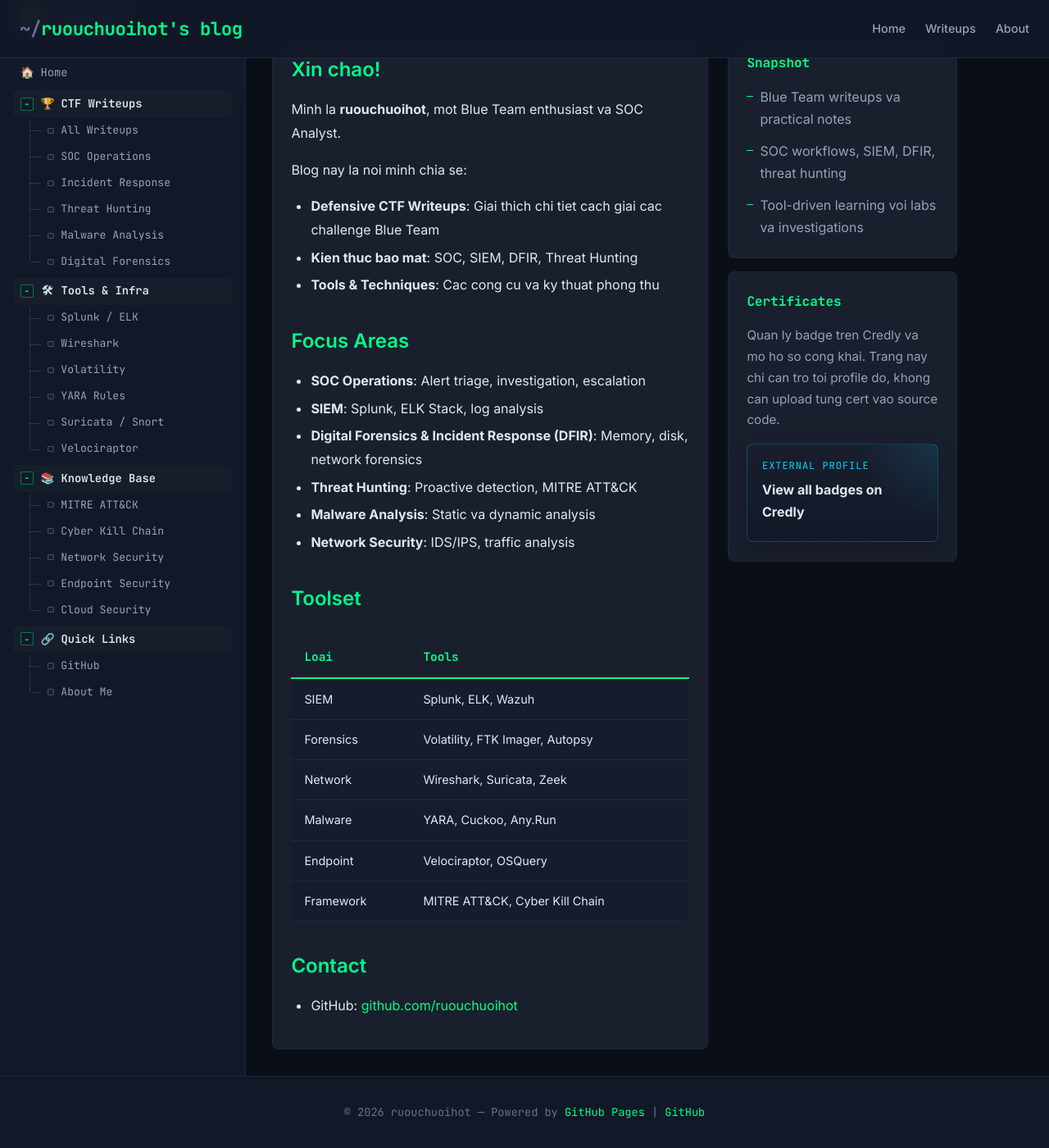
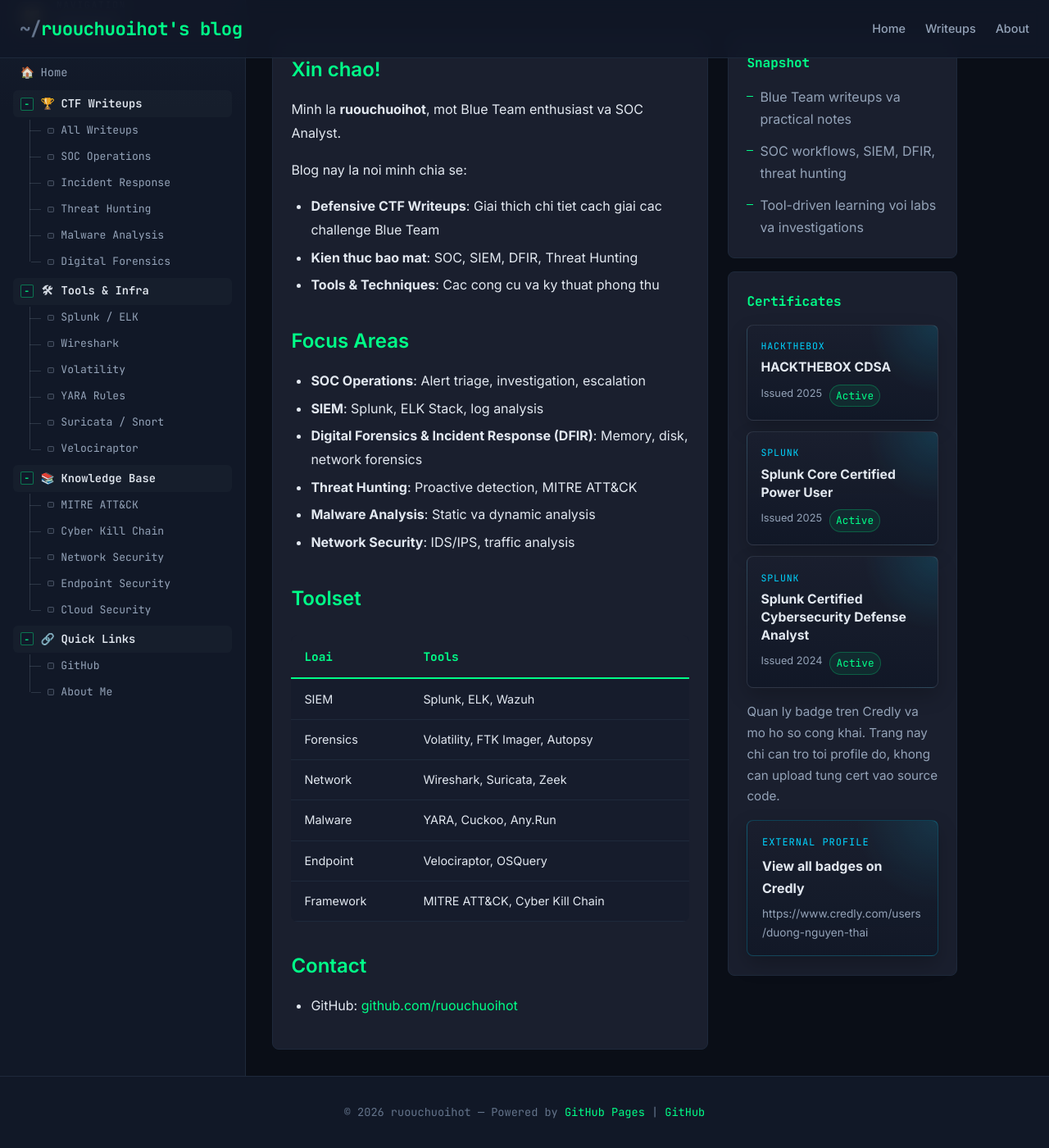
Before and after one commit to ruouchuoihot/ruouchuoihot.github.io, a Jekyll site: the page built from about.md, in a window 1280 px wide and 1400 px high, scrolled down 459 px. Shown: the whole window at 82% size. Built offline with Jekyll 4.4.1, drawn with Linux system fonts in a browser that asks for light colours.

Commit message:
Add featured certificate badge panels

```diff
--- a/_config.yml
+++ b/_config.yml
@@ -14,7 +14,31 @@
 # Update only this public profile URL. Manage badges directly on Credly.
 credly:
   handle: ""
-  profile_url: ""
+  profile_url: "https://www.credly.com/users/duong-nguyen-thai"
+
+# Optional featured certifications shown as badge panels on the About page.
+# Add or remove items here without touching templates.
+featured_certifications:
+  - name: "HACKTHEBOX CDSA"
+    issuer: "HACKTHEBOX"
+    issued: "2025"
+    status: "Active"
+    url: "https://www.credly.com/badges/110ed77d-d158-4075-9f64-6cc986d4161f/public_url"
+    color: "blue"
+
+  - name: "Splunk Core Certified Power User"
+    issuer: "Splunk"
+    issued: "2025"
+    status: "Active"
+    url: "https://www.credly.com/badges/9ea5771a-a9ff-47ed-9756-325b05551531/public_url"
+    color: "blue"
+
+  - name: "Splunk Certified Cybersecurity Defense Analyst"
+    issuer: "Splunk"
+    issued: "2024"
+    status: "Active"
+    url: "https://www.credly.com/badges/23fb1941-faed-4c8e-9d9e-8264244cf3e0/public_url"
+    color: "blue"
 
 # Build settings
 markdown: kramdown
--- a/_layouts/about.html
+++ b/_layouts/about.html
@@ -55,6 +55,24 @@
 
       <section class="about-panel about-cert-panel">
         <h2 class="about-panel-title">Certificates</h2>
+        {% if site.featured_certifications and site.featured_certifications.size > 0 %}
+          <div class="cert-badge-list">
+            {% for cert in site.featured_certifications %}
+              <a class="cert-badge-panel{% if cert.color %} cert-badge-panel-{{ cert.color }}{% endif %}" href="{{ cert.url }}" target="_blank" rel="noreferrer">
+                <span class="cert-badge-issuer">{{ cert.issuer }}</span>
+                <strong class="cert-badge-name">{{ cert.name }}</strong>
+                <div class="cert-badge-meta">
+                  {% if cert.issued %}
+                    <span>Issued {{ cert.issued }}</span>
+                  {% endif %}
+                  {% if cert.status %}
+                    <span class="cert-badge-status">{{ cert.status }}</span>
+                  {% endif %}
+                </div>
+              </a>
+            {% endfor %}
+          </div>
+        {% endif %}
         {% if site.credly.profile_url != blank %}
           <p class="about-panel-text">
             Quan ly badge tren Credly va mo ho so cong khai. Trang nay chi can tro toi profile do, khong can upload tung cert vao source code.
--- a/assets/css/style.css
+++ b/assets/css/style.css
@@ -733,6 +733,83 @@
   font-size: 0.95rem;
 }
 
+.cert-badge-list {
+  display: grid;
+  gap: 0.85rem;
+  margin-bottom: 1rem;
+}
+
+.cert-badge-panel {
+  display: block;
+  padding: 0.95rem 1rem;
+  border: 1px solid rgba(148, 163, 184, 0.18);
+  border-radius: var(--radius);
+  background:
+    radial-gradient(circle at top right, rgba(0, 255, 136, 0.1), transparent 30%),
+    linear-gradient(180deg, rgba(26, 31, 46, 0.98), rgba(17, 24, 39, 0.94));
+  box-shadow: 0 10px 24px rgba(0, 0, 0, 0.2);
+}
+
+.cert-badge-panel:hover {
+  border-color: var(--accent);
+  transform: translateY(-2px);
+  box-shadow: 0 14px 30px rgba(0, 0, 0, 0.28);
+  text-shadow: none;
+}
+
+.cert-badge-panel-blue {
+  background:
+    radial-gradient(circle at top right, rgba(0, 212, 255, 0.14), transparent 32%),
+    linear-gradient(180deg, rgba(26, 31, 46, 0.98), rgba(17, 24, 39, 0.94));
+}
+
+.cert-badge-panel-orange {
+  background:
+    radial-gradient(circle at top right, rgba(255, 107, 53, 0.14), transparent 32%),
+    linear-gradient(180deg, rgba(26, 31, 46, 0.98), rgba(17, 24, 39, 0.94));
+}
+
+.cert-badge-panel-purple {
+  background:
+    radial-gradient(circle at top right, rgba(168, 85, 247, 0.14), transparent 32%),
+    linear-gradient(180deg, rgba(26, 31, 46, 0.98), rgba(17, 24, 39, 0.94));
+}
+
+.cert-badge-issuer {
+  display: block;
+  color: var(--accent-secondary);
+  font-size: 0.72rem;
+  font-family: var(--font-mono);
+  text-transform: uppercase;
+  letter-spacing: 0.08em;
+  margin-bottom: 0.35rem;
+}
+
+.cert-badge-name {
+  display: block;
+  color: var(--text-primary);
+  font-size: 0.98rem;
+  line-height: 1.4;
+}
+
+.cert-badge-meta {
+  display: flex;
+  gap: 0.55rem;
+  flex-wrap: wrap;
+  margin-top: 0.6rem;
+  color: var(--text-secondary);
+  font-size: 0.8rem;
+}
+
+.cert-badge-status {
+  padding: 0.12rem 0.45rem;
+  border: 1px solid rgba(0, 255, 136, 0.25);
+  border-radius: 999px;
+  background: rgba(0, 255, 136, 0.08);
+  color: var(--accent);
+  font-family: var(--font-mono);
+}
+
 .about-mini-list {
   list-style: none;
   display: grid;
```
